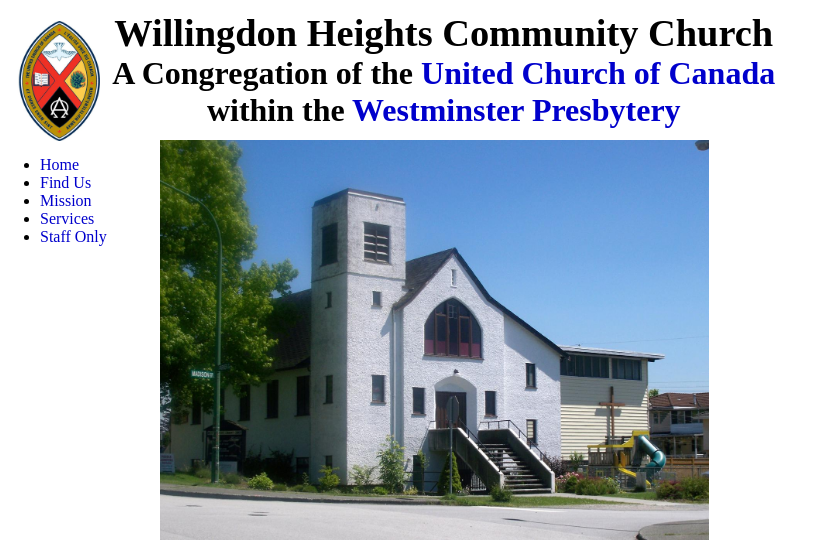
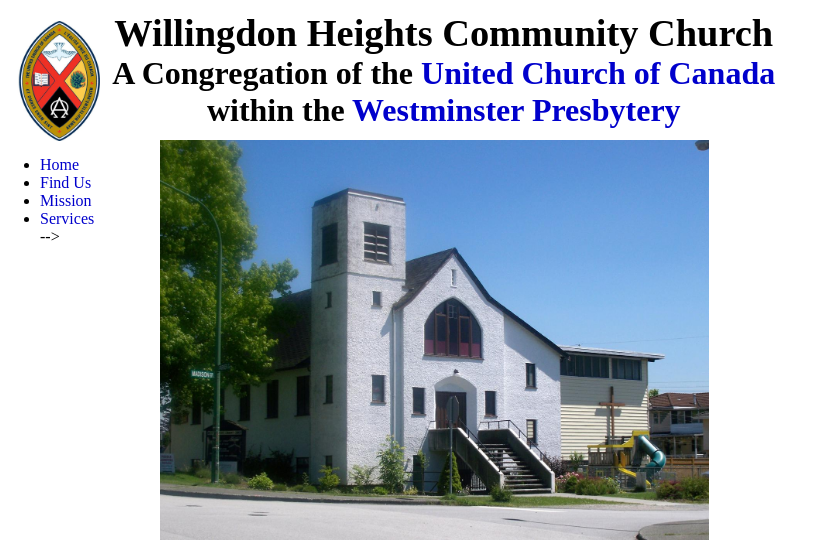
Before and after one commit to redmanr/whuc, a Django app: page /church/ in a window 1280 px wide. Shown: the top 544 px of the page, without its empty margins (0-819 px from the left). Run offline with Django 3.2, Linux system fonts and the light colour scheme; parts of the project's set-up code (start-up, migrations or seed data) failed here and were passed over.

Commit message:
comment out the link to the staff pages

```diff
--- a/whuc/church/templates/church/menu.html
+++ b/whuc/church/templates/church/menu.html
@@ -9,7 +9,7 @@
 <li><a href="/staff/language/">New Language</a></li>
 <!-- <li><a href="/admin/">Administration</a></li> -->
 <li><a href="/accounts/logout/">Logout</a></li>
-{% else %}
-<li><a href="/staff/churchevent/">Staff Only</a></li>
+<!-- {% else %} -->
+<!-- <li><a href="/staff/churchevent/">Staff Only</a></li> -->
 {% endif %}
 <ul>
```
Also changed, not shown: 1 other file.
